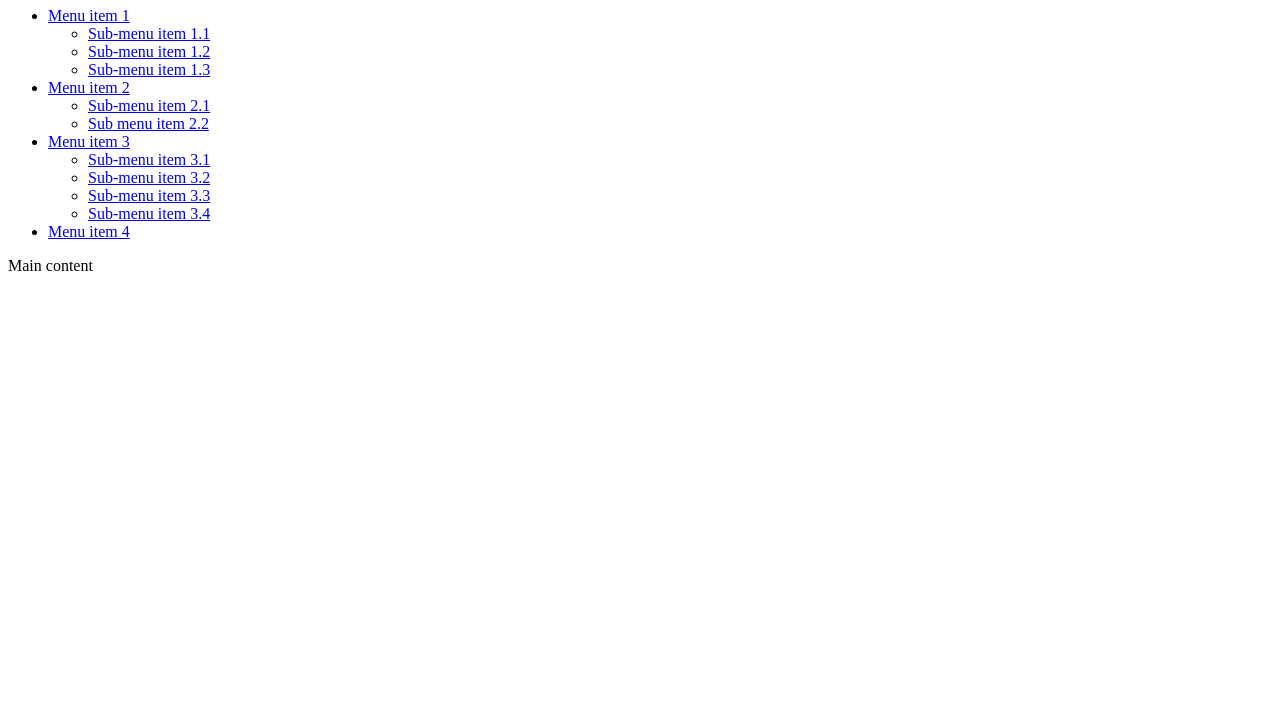
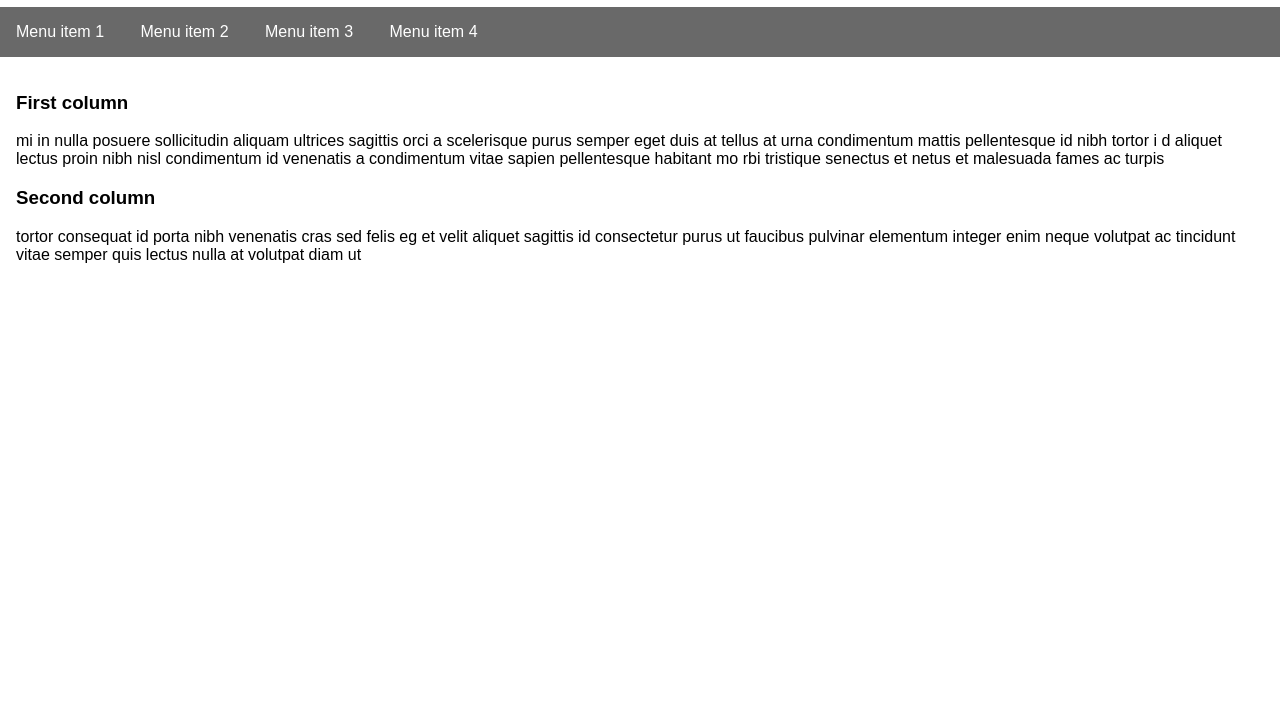
Before and after one commit to mjfayette/csusb322Fall2018, a plain HTML site: page Exercise6.html in a window 1280 px wide. Shown: the part 73-800 px from the top of the page. Drawn offline with Linux system fonts and the light colour scheme.

Commit message:
Update Exercise6.html

```diff
--- a/Exercise6.html
+++ b/Exercise6.html
@@ -3,7 +3,7 @@
     <head>
         <meta charset="UTF-8">
         <meta name="viewport" content="width=device-width, initial-scale=1.0">
-        <link rel="stylesheet" href="main.css">
+        <link rel="stylesheet" href="sub.css">
     </head>
     <body>
         <header>
@@ -39,7 +39,13 @@
             </nav>
         </header>
         <main>
-            <p>Main content</p>
+            <div>
+                <h3>First column</h3>
+                <p>mi in nulla posuere sollicitudin aliquam ultrices sagittis     orci a scelerisque purus semper eget duis at tellus at urna condimentum mattis pellentesque id nibh tortor i    d aliquet lectus proin nibh nisl condimentum id venenatis a condimentum vitae sapien pellentesque habitant mo    rbi tristique senectus et netus et malesuada fames ac turpis</p>
+            </div><div>
+                <h3>Second column</h3>
+                <p>tortor consequat id porta nibh venenatis cras sed felis eg    et velit aliquet sagittis id consectetur purus ut faucibus pulvinar elementum integer enim neque volutpat ac     tincidunt vitae semper quis lectus nulla at volutpat diam ut</p>
+            </div>
         </main>
     </body>
 </html>
```
